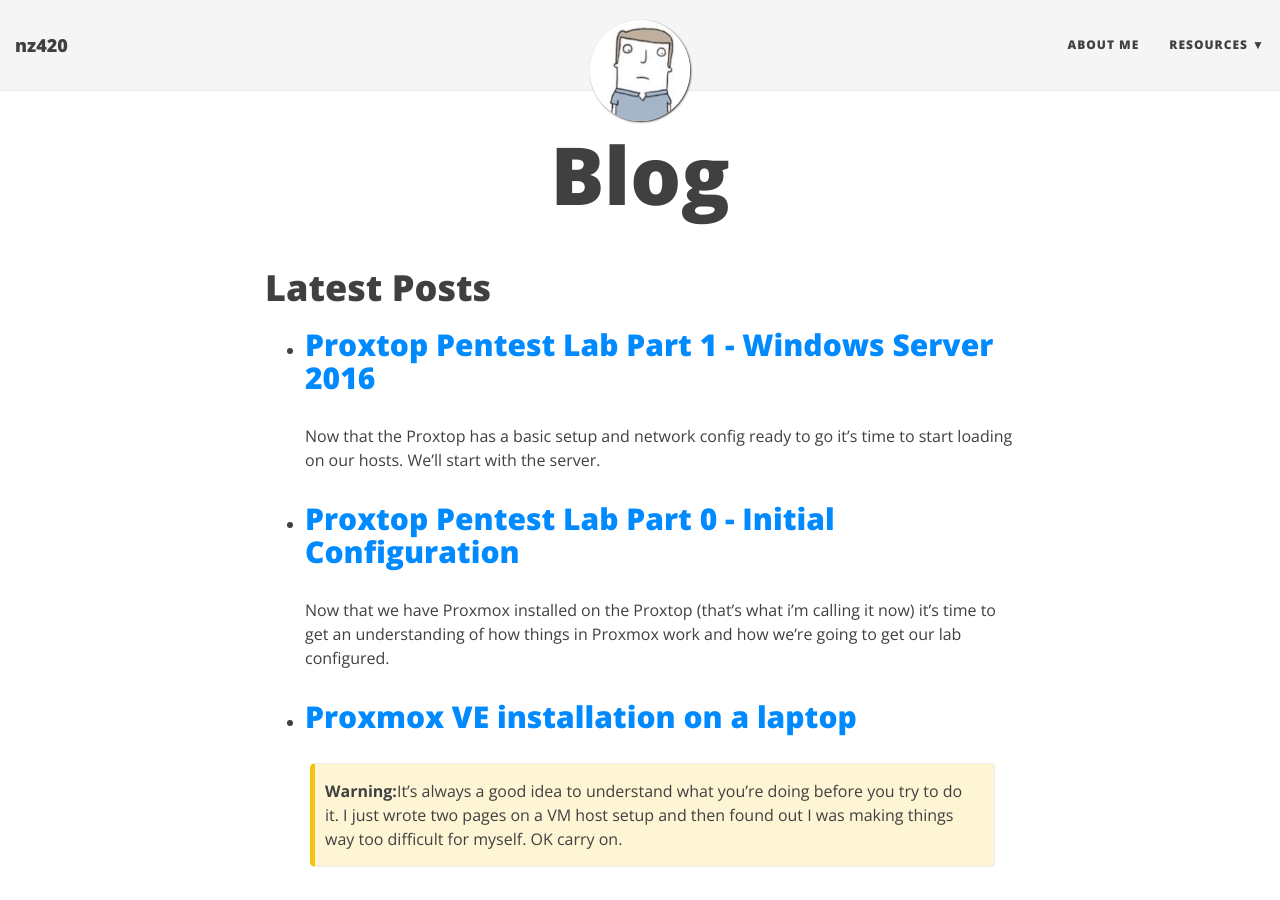
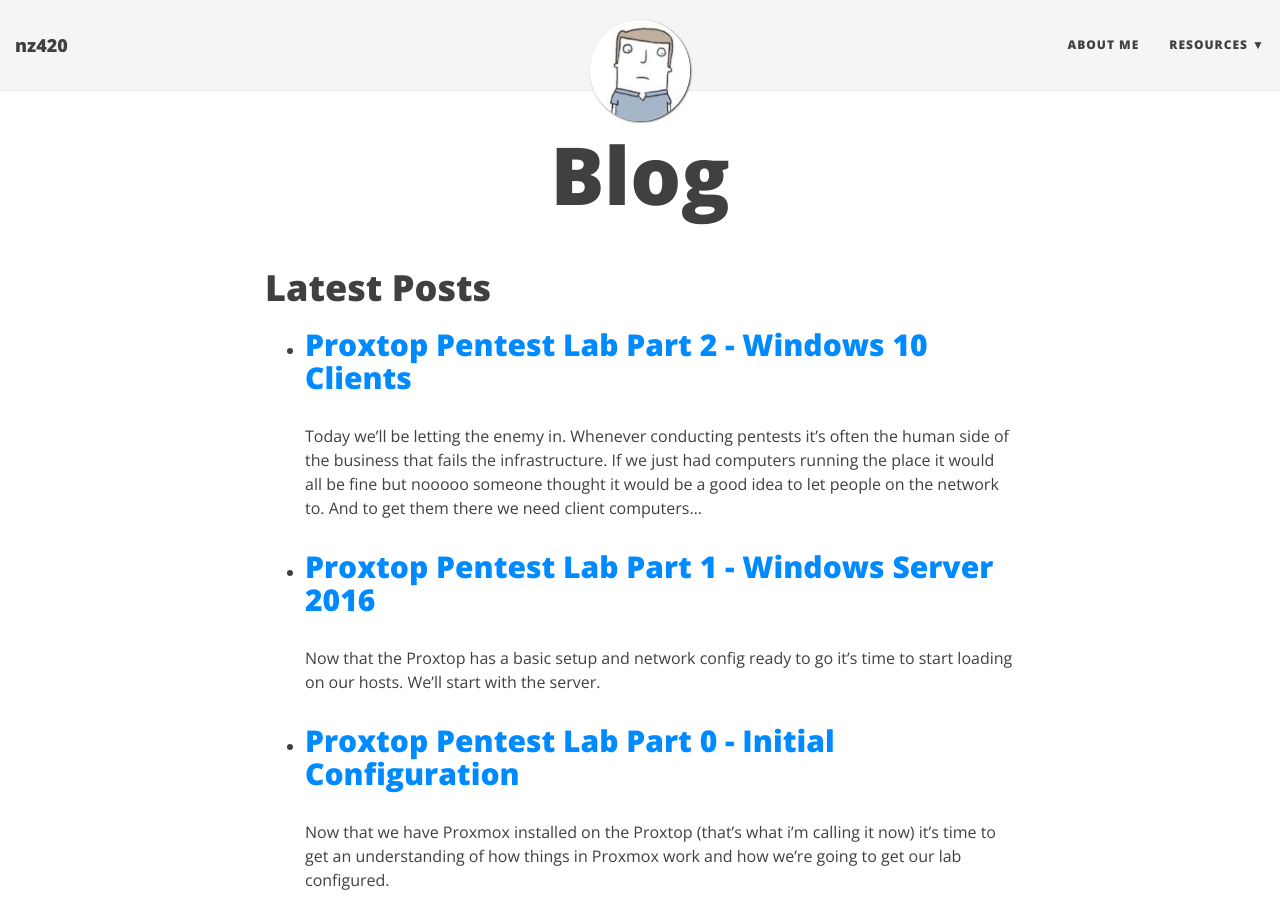
Before and after one commit to joefizz/joefizz.github.io, a Jekyll site: the page built from blog.html, in a window 1280 px wide and 900 px high. Built offline with Jekyll 4.4.1, drawn with Linux system fonts in a browser that asks for light colours; nearby versions of some CDN libraries; some of the changed lines change nothing that is shown.

Commit message:
posts
New post - lab part 2
updated part 1

```diff
--- a/_posts/2019-11-29-Proxtop Pentest Lab Part 1 - Windows 2016 Server.md
+++ b/_posts/2019-11-29-Proxtop Pentest Lab Part 1 - Windows 2016 Server.md
@@ -240,6 +240,34 @@ Click Next, Next, Next, Next, Finish.
 
 You now have a completed DHCP scope set up.
 
+### User setup
+
+Last of all we should set up a couple of users in our Active Directory so we can test things with them down the line.
+
+From Server Manager select *Active Directory Users and Computers* from the Tools menu.
+
+In the ADUC window expand your domain and select the *Users* OU. (Often companies will have much more structure here but this isn't necessary for our lab)
+
+Then click on the new user icon at the top of the window:
+
+<p align="center">
+<img src="{{site.url}}/img/proxmox-server-user1.jpg" alt="drawing" width="500" class="center"/>
+</p>
+
+Enter a name in the First name field and the User logon name field and then click Next:
+
+<p align="center">
+<img src="{{site.url}}/img/proxmox-server-user2.jpg" alt="drawing" width="500" class="center"/>
+</p>
+
+Enter a password that suits Windows default complexity rules, untick `User must change password at next logon` and tick `Password never expires`.  Then click Next and then Finish.
+
+<p align="center">
+<img src="{{site.url}}/img/proxmox-server-user2.jpg" alt="drawing" width="500" class="center"/>
+</p>
+
+That's it for user setup (Do this as many times as you want for multiple users.)
+
 ## OK Done
 
 So now we have completed our server setup.  We have a Windows domain with a Domain Controller and a configured DNS and DHCP service.  That was the long part!
--- /dev/null
+++ b/_posts/2019-12-04-Proxmox Pentest Lab Part 2 - Windows 10 Clients.md
@@ -0,0 +1,202 @@
+---
+layout: post
+title: Proxtop Pentest Lab Part 2 - Windows 10 Clients
+subtitle: The enemy of a secure system
+bigimg: /img/windows-10-broken.jpg
+tags: [windows, 10, desktop, pentest, proxmox]
+date: 2019-12-04
+---
+
+Today we'll be letting the enemy in.  Whenever conducting pentests it's often the human side of the business that fails the infrastructure.  If we just had computers running the place it would all be fine but nooooo someone thought it would be a good idea to let people on the network to.  And to get them there we need client computers...
+
+Windows is now up to version 10 (build something something) and is starting to become more prevalent.  Even though Windows 7 is just days away from reaching end of life it's still firmly entrnenched in a lot of businesses.  But it's out the door and I dont feel like a pentest lab of the future needs it's smelly carcass lying around so we'll jsut stick with Windows 10 clients here.
+
+As a reminder this is the basic layout we are going for
+
+<p align="center">
+<img src="{{site.url}}/img/muh-network.jpg" alt="drawing" width="800" class="center"/>
+</p>
+
+We will build one client from scratch and then with the magic of virtualisation we can clone that to create a second one.
+
+As with Server 2016 Microsoft offers trial downloads of Windows 10 However they are only 90 day trials rather than 180 days.  Not sure what happens when we reach that mark but we'll find out in 2020.
+
+The download is available at <https://www.microsoft.com/en-gb/software-download/windows10ISO> .  There is no choice in version at time of writing and the language I have chosen is English International (which is actual english.  Not like Microsofts 'English' which is the one where they forgot all the u's).  You do get to choose architecture bvut there's not much reason to go for 32bit so make sure you choose 64 as that's the future!
+
+Proxmox has a Windows 10 best practice guide that we will be basing this post off of, it is available [here](https://pve.proxmox.com/wiki/Windows_10_guest_best_practices)
+
+### Initial VM Creation
+
+First off it's necessary to get the Windows 10 ISO up on to the storage on Proxtop.  As previously performed this is via *Datacenter > pve > local (pve) > content*.  This may be slightly different if your server isn't called pve.
+
+Click on Upload and choose your Windows 10 ISO
+
+<p align="center">
+<img src="{{site.url}}/img/proxmox-storage-content.jpg" alt="drawing" width="800" class="center"/>
+</p>
+
+Once uploaded click on **Create VM** at the top of the Proxmox dashboard to start our VM creation.  As with the server VM i;m not going to go through all settings, just ones that should be tinkered with.
+
+1.  **General**
+
+    `Node` - We only have the one to choose from but if we had a heftier lab we might be able to choose something else.  We could perhaps have a 'server' node and a 'client' node for instance.
+
+    `VM ID` - It's not necessary to change this however since the 2016 server is 100 I thought Id start the client numbering from 200
+
+    `Name` - Call it whatever you want.  The server is server01 and is per our diagram we are going to name our clients client01 and client02.  So this one will be client01.
+
+1.  **OS**
+
+    `Storage` - local
+
+    `ISO image` - choose your Windows 10 ISO
+
+    `Type` - Microsoft Windows
+
+    `Version` - 10/2016
+
+1.  **System**
+
+    `Qemu Agent` - Select this
+
+    `SCSI Controller` - VirtIO SCSI
+
+1.  **Hard Disk**
+
+    `Bus/Device` - SCSI, 0
+
+    `Cache` - Write back
+
+    `Disk size (GiB)` - 50GiB should be plenty.  Feel free to go bigger if you think you will be testing a lot of software, or smaller if you don't have much space.
+
+1.  **CPU**
+
+    `Sockets` - 1
+
+    `Cores` - 2.  You could do the Sockets and Cores the other way around.  It makes no difference for performance, it's just a licencing thing with some OS's.
+
+1.  **Memory**
+
+    `Memory (MiB)` - 2048 MiB.  This should be enough.  If we find things are shit we can turn it up later.  I think the minimum requirement for Windows 10 is only 512KB but that would be a struggle.
+
+1.  **Network**
+
+    `Bridge` - vmbr0 (Hopefully this will be your only option here.  If you have set things up differently then choose appropriately)
+
+    `Model` - VirtuIO (paravirtualized)
+
+1.  **Confirm**
+
+    Assuming all is OK click on Finish to build your VM.
+
+<p align="center">
+<img src="{{site.url}}/img/proxmox-win10-confirm.jpg" alt="drawing" width="800" class="center"/>
+</p>
+
+### Windows 10 Initial Installation
+
+**Warning:** Before starting make sure your 2016 server is running.  It isn't necessary for the initial setup btu we will need it down the line for initial network config via DHCP and for joining our clients to the domain.
+
+Before launching the VM we need to insert the driver ISO for loading Proxmox drivers.  As with the server setup the driver ISO can be downloaded from [here](https://docs.fedoraproject.org/en-US/quick-docs/creating-windows-virtual-machines-using-virtio-drivers/index.html#virtio-win-direct-downloads).  At time of writing I downloaded the [Stable virtio-win](https://fedorapeople.org/groups/virt/virtio-win/direct-downloads/stable-virtio/virtio-win.iso) ISO.
+
+Once this is downloaded it needs to be stored on the host just like we've done with the OS ISOs.  We then need to virtually install it in our VM.  We already have or OS install DVD in one drive so we'll need to create a second drive for the driver ISO.  In the Hardware options for our server click on Add > CD/DVD Drive.  Choose Bus IDE and Device 3 along with selecting the drive ISO:
+
+<p align="center">
+<img src="{{site.url}}/img/proxmox-server-dvd.jpg" alt="drawing" width="400" class="center"/>
+</p>
+
+And then create
+
+Now the VM is built it can be laucnhed from the console.  Select your new VM (in my case it's called *200 (client01)*) and click Start at the top of the Proxmox dashboard.  You can then view the VM from *Console > noVNC*
+
+Choose your language (if you have downloaded the 'English' version then you will only be able to select US english at this point but you should be able to set an appropriate keyboard layout) click Next and then click Install Now.
+
+At the Activate Windows screen click on _I don't have a product key_.
+
+For the install version choose `Windows 10 Pro` and click Next.
+
+Accept the licence terms (after reading them obviously) and click Next.
+
+At the `Which type of installation do you want` screen make sure to choose Custom as we will need to load some drivers here.
+
+Now click Load driver and then click Browse from the pop-up dialogue.  There are three drivers that need to be installed, complete this same process for all of them.
+
+`Hard Disk` - Browse to  *ISO\vioscsi\w10\amd64* and click OK.  You should be given just one driver option, *Red Hat VirtIO SCSI pass-through controller*.  Select this and click Next to install the driver.
+
+`Network` - Browse to *ISO\NetKVM\w10\amd64* and click OK. You should have one driver available, *Red Hat VirtIO Ethernet Adapter*.  Select this and click Next to install.
+
+`Memory Ballooning` - Brose to *ISO\Balloon\w10\amd64* and click OK. This gave me two driver options but they were identical, *VirtIO Balloon Driver* so I just chose the top one.  Click Next to install.
+
+Now you should be able to select your disk and click Next to begin the installation.
+
+<p align="center">
+<img src="{{site.url}}/img/proxmox-win10-begin.jpg" alt="drawing" width="600" class="center"/>
+</p>
+
+### Windows 10 Guided Setup
+
+Once the installer gets to 100% it will automatically reboot and take us through the Windows 10 guided setup.  We want to complete this part before cloning as the settings will be the same in both client VM's.  Once installation has gotten to 100% the installer will go through a couple of reboots and some initial automatic setup.  Once this is done the guided set up will ask basic setup things such as location, keyboard, etc.  Choose options accordingly.
+
+During this portion a network connection is required.  If you have issues here make sure your server is up and running and your DHCP is functioning correctly.
+
+When you get to the personal/organisation screen choose `Set up for an organisation` and click Next.
+
+On the next screen click the link for _Domain join instead_ and you will be taken to the next screen asking for a Name.  This will be the local admin account so choose accordingly.  I have used the name `admin` with an appropriately secure password (it's definitely not Password01...). And choose some security questions (I do often wonder if these security questions are used for data gathering).
+
+Now you'll be taken throguh a few screens asking if you want your privacy invaded by annoying stuff.  Disagree to everything.
+
+Once that part is over Windows will politely set up the basics for you and cycle through a few blue and black screens, just wait this bit out.  Once finished you will be landed on the desktop.  Nearly there!
+
+### VM Cloning
+
+Now that the initial installation is complete we want to clone the VM before making any local customisations. First step is to shut down the VM.  Pretty sure you can handle this part on your own!
+
+Now we are ready to clone the VM, this part is super easy.  Within the Proxmox console right click on your client (in my case `200 (clent01)`) and click **Clone**
+
+<p align="center">
+<img src="{{site.url}}/img/proxmox-win10-clone.jpg" alt="drawing" width="800" class="center"/>
+</p>
+
+Choose the obvious options and click Clone
+
+<p align="center">
+<img src="{{site.url}}/img/proxmox-win10-clone2.jpg" alt="drawing" width="600" class="center"/>
+</p>
+
+After a few minutes (depending on disk size) you will then have another VM in your Proxmox console.  To see the status of the clone you can double click on the task in the Tassk window at the bottom of the Proxmox dashboard.
+
+### Windows 10 Setup and Domain Joining
+
+Now that we have our two clients set up we can complete their setup and get them joined to the domain.  I'll go through the process with `client01`, obviously the process will be virtually identical for `client02` with the only difference being the name.
+
+Fire up the VM that you are going to configure and launch the console.
+
+Log in with the username password you configured during the initial setup.
+
+Now we need to rename the host and join it to a domain.  I still haven't found out if there's a correct way to do this in Windows 10 so I still resort to the old method.  Open File Explorer and right click on `This PC` and choose Properties:
+
+<p align="center">
+<img src="{{site.url}}/img/proxmox-win10-system1.jpg" alt="drawing" width="600" class="center"/>
+</p>
+
+Followed by clicking on **Change settings** to the right of the System window and then **Change** in the System Properties window
+
+<p align="center">
+<img src="{{site.url}}/img/proxmox-win10-system1.jpg" alt="drawing" width="800" class="center"/>
+</p>
+
+Enter the new computer name (in this case `client01`) and then select the radio button for Domain and enter our domain name.  (in my case it was testlab) and click OK
+
+<p align="center">
+<img src="{{site.url}}/img/proxmox-win10-system3.jpg" alt="drawing" width="400" class="center"/>
+</p>
+
+Windows will reach out via DNS to discover a valid DC for this domain.  It will find server01 and connect to add this computer to AD, to do this requires domain admin rights so it will ask for a domain admin login.  Enter the account that you set up for the server, most likely `Administrator` and click OK.
+
+Give it a bit and you will get a welcome message from the domain.  Click OK again and you will be requested to reboot, click close and then restart now.  Once restart you will be taken to the login screen.
+
+### The End (of the Beginning)
+
+At this point the client computer is now set up and joined to the domain, and so ends Part 2.  You now have a virtualised environment hosting a domain infrastructure comprosed of a single domain controller and two client desktops.
+
+Well done on taking this step to getting a pentest lab set up. It is a very worthwhile tool to have for testing and experimenting.  Stay tuned for further posts on lab based bits and pieces.
```
Also changed, not shown: img/proxmox-server-user1.jpg (added), img/proxmox-server-user2.jpg (added), img/proxmox-server-user3.jpg (added), img/proxmox-win10-begin.jpg (added), img/proxmox-win10-clone.jpg (added), img/proxmox-win10-clone2.jpg (added), img/proxmox-win10-confirm.jpg (added), img/proxmox-win10-system1.jpg (added), img/proxmox-win10-system2.jpg (added), img/proxmox-win10-system3.jpg (added), img/windows-10-broken.jpg (added).
